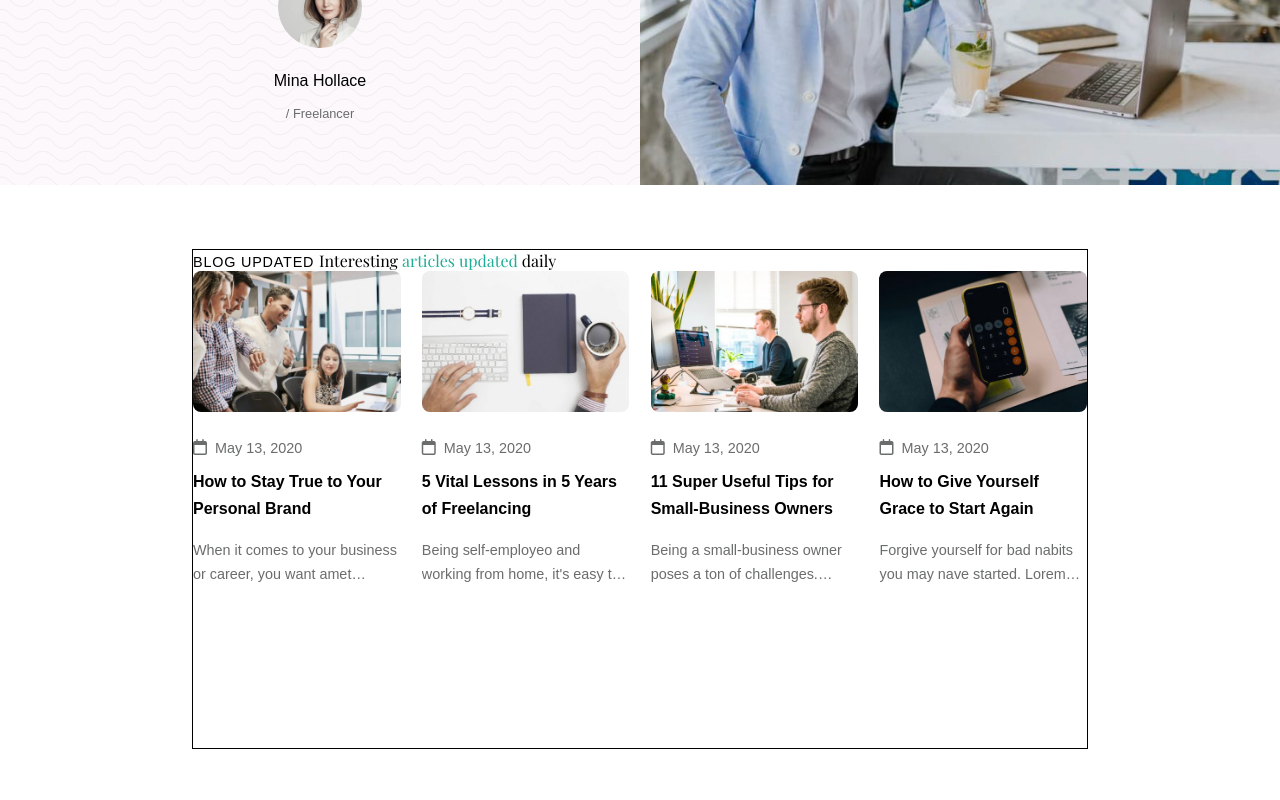
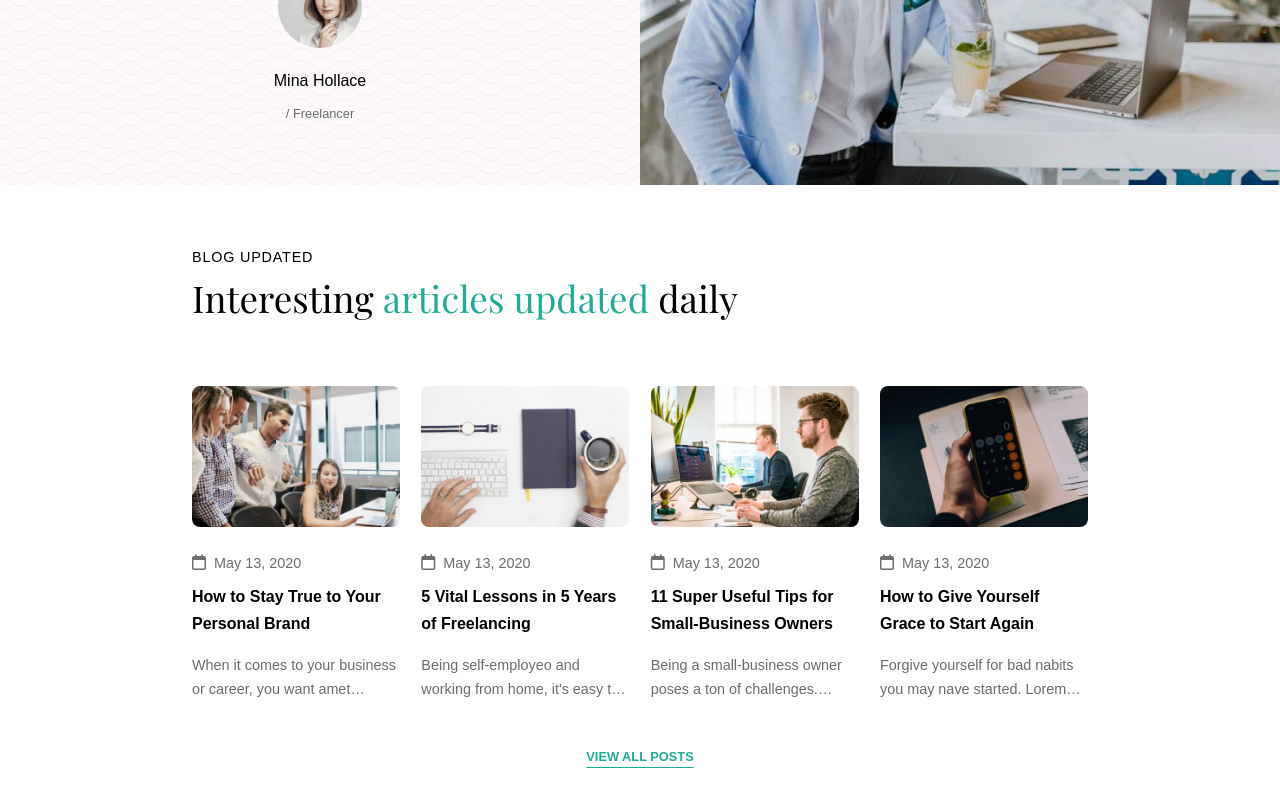
Before and after one commit to AlvaroArbaiza/proj-html-vuejs, a Vue app: page / in a window 1280 px wide. Shown: the part 3788-4588 px from the top of the page. Before the commit the page ends 4537 px from the top, so only its background shows below. Built offline with nearby package versions, Linux system fonts and the light colour scheme.

Commit message:
Completamento BlogComp

```diff
--- a/src/components/BlogComp.vue
+++ b/src/components/BlogComp.vue
@@ -24,7 +24,7 @@ export default {
         </span>
 
         <!-- big text -->
-        <span class="big-text">
+        <span class="title2 big-text">
             Interesting <span class="big-text color-green">articles updated</span> daily
         </span>
 
@@ -37,6 +37,11 @@ export default {
                 :text="elem.text"/>
         </div>
 
+        <!-- all posts -->
+        <a href="#" class="all-posts color-green">
+            <span>view all posts</span>
+        </a>
+
     </div>
 
 </template>
@@ -47,9 +52,20 @@ export default {
 
 .container {
     @include widthMargin(70%, 0);
-    height: 500px;
-    border: 1px solid black;
 
+    // title
+    .title {
+        display: block;
+    }
+
+    // big-text
+    .title2 {
+        display: block;
+        font-size: 2.3rem;
+        margin: 0.5rem 0 4rem;
+    }
+
+    // articles
     .articles {
         display: flex;
         justify-content: space-between;
@@ -57,6 +73,16 @@ export default {
 
     }
 
+    .all-posts {
+        text-transform: uppercase;
+        font-size: 0.8rem;
+        font-weight: 600;
+        margin: 3rem auto;
+        display: block;
+        text-align: center;
+        text-underline-offset: 6px;
+    }
+
 }
 
 </style>
```
